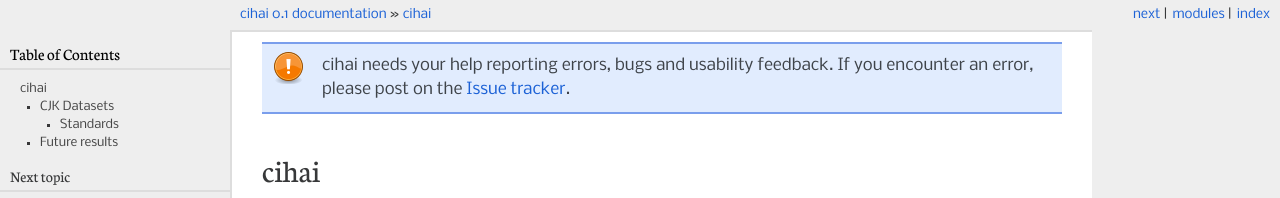
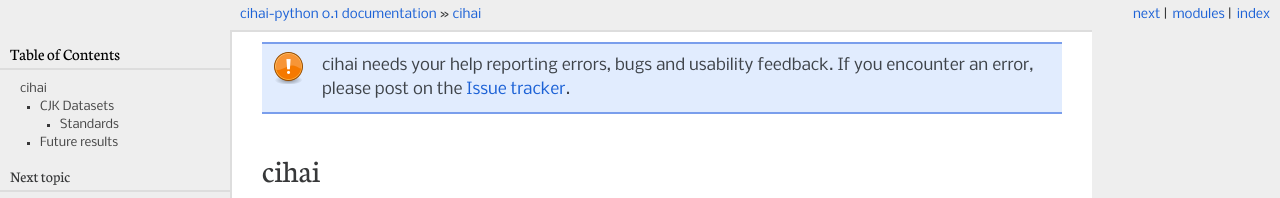
Before and after one commit to cihai/cihai, a Sphinx documentation site: the page built from doc/index.rst, in a window 1280 px wide and 900 px high. Shown: the top 198 px of the window. Built offline with Sphinx 7.4.7, drawn with Linux system fonts in a browser that asks for light colours; some of the changed text lies outside the part shown.

Commit message:
doc/conf.py update to cihai-python name.

```diff
--- a/doc/conf.py
+++ b/doc/conf.py
@@ -47,7 +47,7 @@ source_suffix = '.rst'
 master_doc = 'index'
 
 # General information about the project.
-project = u'cihai'
+project = u'cihai-python'
 copyright = u'2013, Tony Narlock'
 
 rst_prolog = """
@@ -234,7 +234,7 @@ latex_documents = [
 # One entry per manual page. List of tuples
 # (source start file, name, description, authors, manual section).
 man_pages = [
-    ('index', 'cihai', u'cihai Documentation',
+    ('index', 'cihai-python', u'cihai Documentation',
      [u'Tony Narlock'], 1)
 ]
 
@@ -248,8 +248,8 @@ man_pages = [
 # (source start file, target name, title, author,
 #  dir menu entry, description, category)
 texinfo_documents = [
-  ('index', 'cihai', u'cihai Documentation',
-   u'Tony Narlock', 'cihai', 'One line description of project.',
+  ('index', 'cihai-python', u'cihai Documentation',
+   u'Tony Narlock', 'cihai-python', 'One line description of project.',
    'Miscellaneous'),
 ]
 
```
